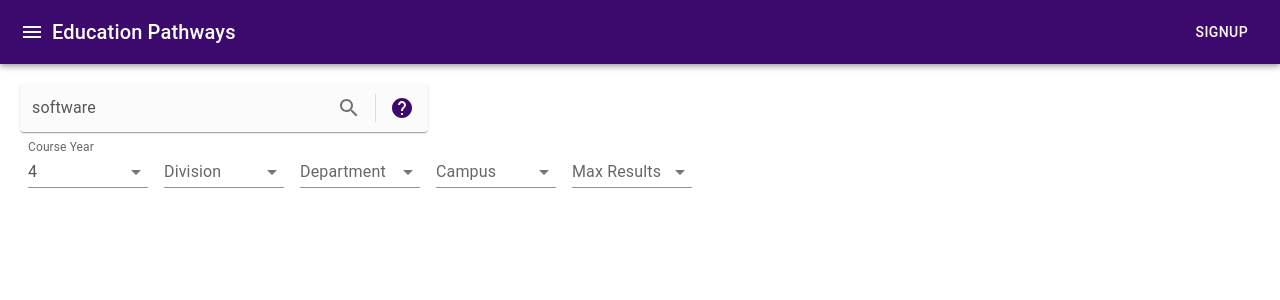
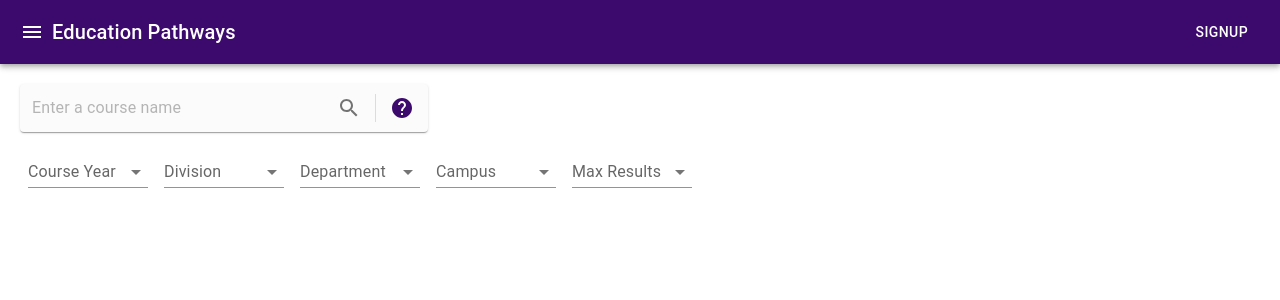
Before and after one commit to petermaksymo/PlanIt, a React (Create React App) app in the folder app/: page / in a window 1280 px wide. Shown: the top 300 px of the page. Built offline with nearby package versions, Linux system fonts and the light colour scheme; no server answers.

Commit message:
Code cleaning/refactoring

```diff
--- a/app/src/App.js
+++ b/app/src/App.js
@@ -21,8 +21,8 @@ import NativeSelect from '@mui/material/NativeSelect';
 const API_BASE_URL = process.env.REACT_APP_API_BASE_URL
 
 function App() {
-  const [search, setSearch] = useState('software')
-  const [year, setYear] = useState('4')
+  const [search, setSearch] = useState('')
+  const [year, setYear] = useState('')
   const [department, setDepartment] = useState('')
   const [division, setDivision] = useState('')
   const [campus, setCampus] = useState('')
--- a/app/src/Components/results.js
+++ b/app/src/Components/results.js
@@ -1,10 +1,10 @@
 import React from 'react';
 import map from 'lodash/map'
 
-import { Typography } from '@mui/material';
 import Card from '@mui/material/Card'
+import IconButton from '@mui/material/IconButton'
 import Rating from '@mui/material/Rating'
-import IconButton from '@mui/material/IconButton'
+import Typography from '@mui/material/Typography'
 import BookmarkBorderIcon from '@mui/icons-material/BookmarkBorder'
 import BookmarkIcon from '@mui/icons-material/Bookmark'
 
```
Also changed, not shown: 1 other file (tests, documents, lock files or other folders).
